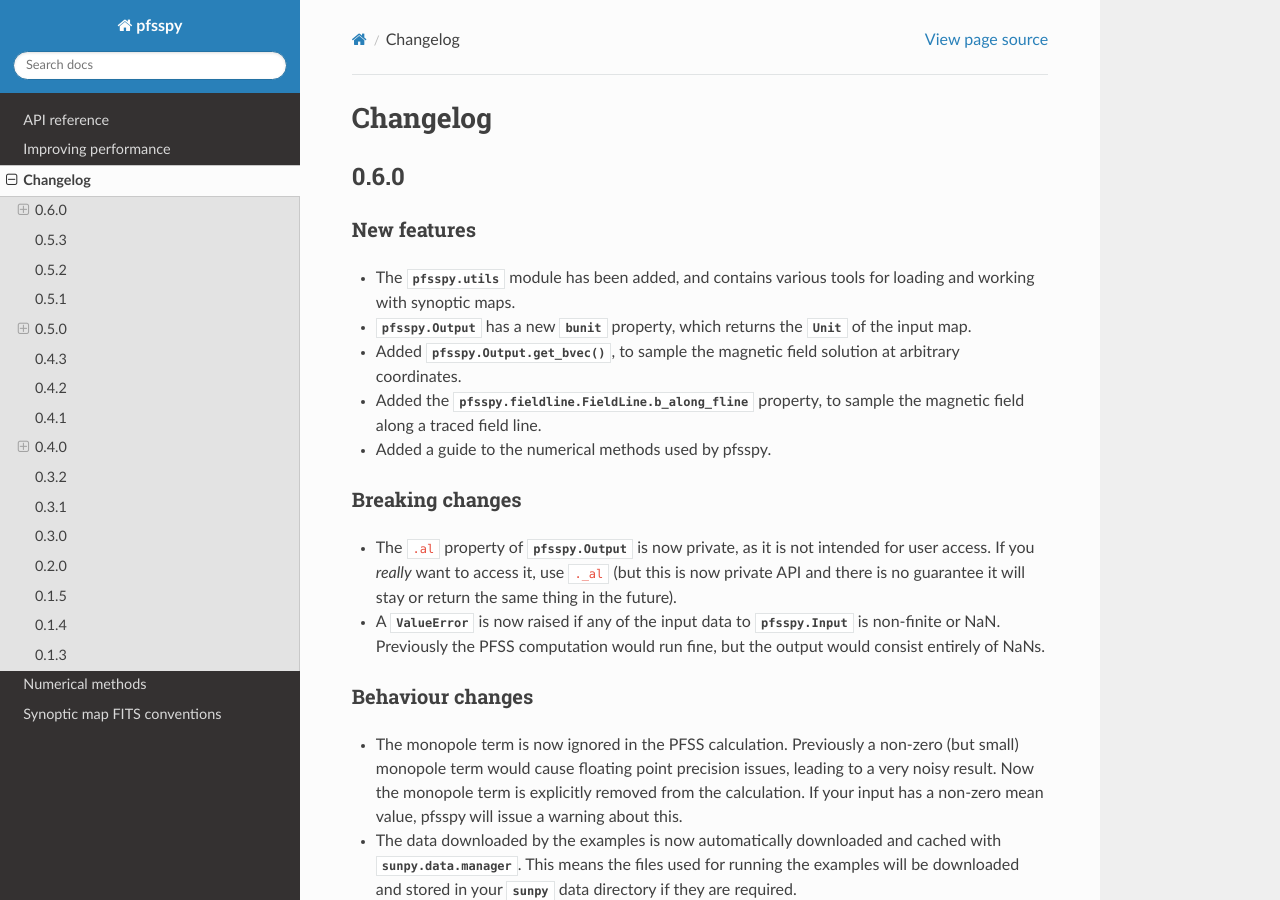
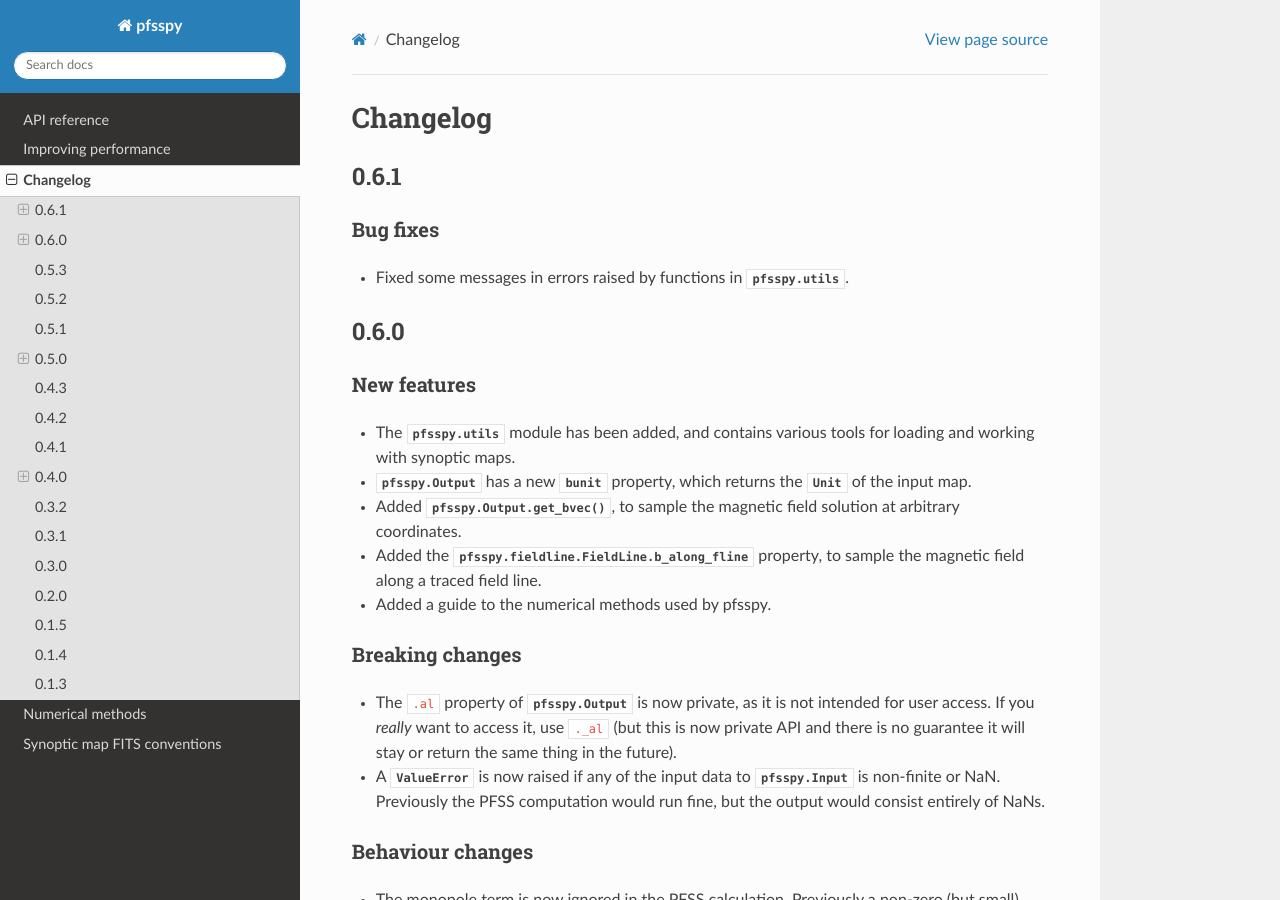
Before and after one commit to sunpy/sunkit-magex, a Sphinx documentation site: the page built from docs/changes.rst, in a window 1280 px wide and 900 px high. Built offline with Sphinx 7.4.7 and the Read the Docs theme 2.0.0, drawn with Linux system fonts in a browser that asks for light colours; pages that are not in the unit, such as notebooks, are missing from menus; the version number could not be read and is left out.

Commit message:
Add 0.6.1 changelog

```diff
--- a/docs/changes.rst
+++ b/docs/changes.rst
@@ -1,5 +1,13 @@
 Changelog
 =========
+
+0.6.1
+-----
+
+Bug fixes
+~~~~~~~~~
+
+- Fixed some messages in errors raised by functions in `pfsspy.utils`.
 
 0.6.0
 -----
```
